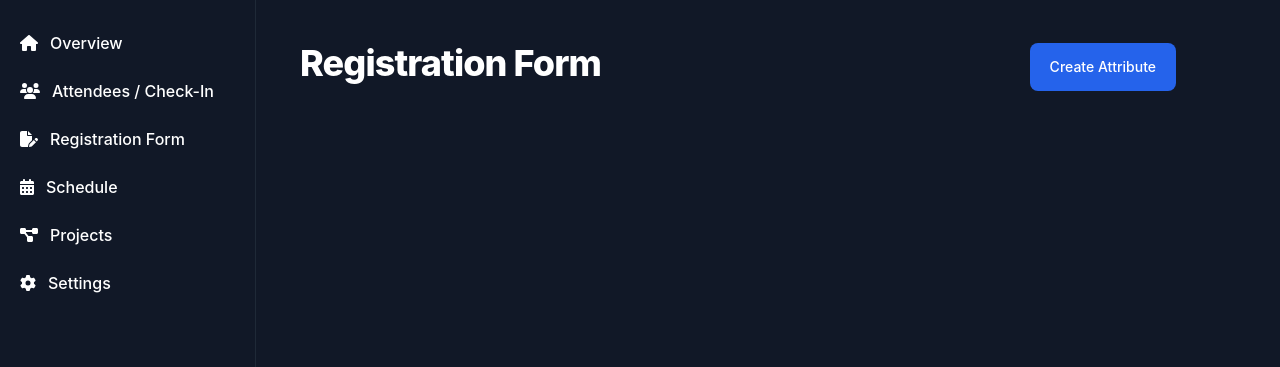
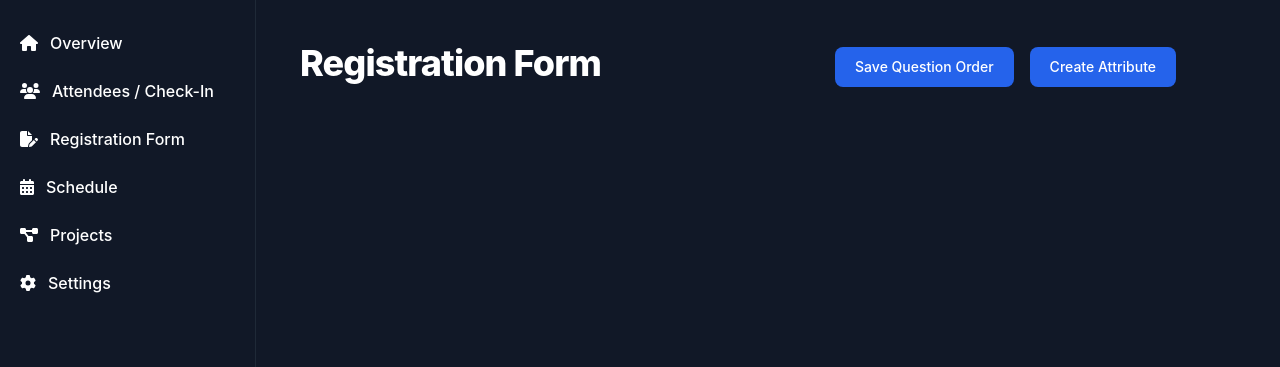
Before and after one commit to CoolCoderSJ/organizeAIO, a Flask app: template app/templates/registration_form.html in a window 1280 px wide. Shown: the part 53-420 px from the top of the page. Run offline with Flask 3, Linux system fonts and the light colour scheme; the template is opened without the code that fills it, so the values that code supplies are empty; the visitor is signed in with stand-in values (Sample User, id 1); some libraries are stand-ins or nearby versions.

Commit message:
add form ordering, bug fixes

```diff
--- a/app/routes/new_hackathon.py
+++ b/app/routes/new_hackathon.py
@@ -83,7 +83,7 @@ def new_hackathon():
     db.create_string_attribute(hackathon_id, "judging", "comment", 100, False, None)
 
     formField_name = db.create_document(hackathon_id, "registration_form", "unique()", {
-        "field_name": "Full Name",
+        "field_name": "name",
         "type": "text",
         "options": [],
         "placeholder": "Enter your full name",
@@ -91,7 +91,7 @@ def new_hackathon():
         "required": True,
     })
     formField_email = db.create_document(hackathon_id, "registration_form", "unique()", {
-        "field_name": "Email",
+        "field_name": "email",
         "type": "email",
         "options": [],
         "placeholder": "Enter your email",
--- a/app/templates/base.html
+++ b/app/templates/base.html
@@ -4,6 +4,10 @@
     <meta charset="UTF-8">
     <meta name="viewport" content="width=device-width, initial-scale=1.0">
     <title>{% block title %}{% endblock %} | organizeAIO</title>
+    <link href = "https://code.jquery.com/ui/1.10.4/themes/ui-lightness/jquery-ui.css"
+         rel = "stylesheet">
+    <script src = "https://code.jquery.com/jquery-1.10.2.js"></script>
+    <script src="https://code.jquery.com/ui/1.10.4/jquery-ui.js"></script>
     <link href="https://cdnjs.cloudflare.com/ajax/libs/flowbite/2.2.0/flowbite.min.css" rel="stylesheet" />
     <script src="https://cdn.tailwindcss.com"></script>
     <script>
--- a/app/templates/registration_form.html
+++ b/app/templates/registration_form.html
@@ -6,16 +6,40 @@
 <div class="mx-auto ml-[300px] max-w-screen mb-8 lg:mb-16 bg-gray-50 dark:bg-gray-900 flex justify-between mr-24">
     <h2 class="mb-4 text-4xl tracking-tight font-extrabold text-gray-900 dark:text-white">Registration Form</h2>
 
+    <div class="flex gap-2" style="align-items: center;">
+    <form method="post" action="/hackathon/{{ data['id'] }}/reorder">
+        <input type="hidden" name="order" id="order">
+    <button id="reorderButton" class="text-white bg-primary-700 hover:bg-primary-800 focus:ring-4 focus:ring-primary-300 font-medium rounded-lg text-sm px-5 py-2.5 mr-2 mb-2 dark:bg-primary-600 dark:hover:bg-primary-700 focus:outline-none dark:focus:ring-primary-800" type="submit">
+        Save Question Order
+    </button>
+    </form>
+
     <button id="createAttrButton" class="text-white bg-primary-700 hover:bg-primary-800 focus:ring-4 focus:ring-primary-300 font-medium rounded-lg text-sm px-5 py-2.5 mr-2 mb-2 dark:bg-primary-600 dark:hover:bg-primary-700 focus:outline-none dark:focus:ring-primary-800" type="button" data-drawer-target="create_attribute_drawer" data-drawer-show="create_attribute_drawer" aria-controls="create_attribute_drawer">
         Create Attribute
     </button>
     </div>
-<br><br>
+</div>
+<br>
 
-<div class="mx-auto ml-[300px] max-w-screen mb-8 lg:mb-16 bg-gray-50 dark:bg-gray-900">
+<script>
+    $(function() {
+            $('.sortable').sortable({
+               update: function(event, ui) {
+                  var productOrder = $(this).sortable('toArray').toString();
+                  console.log(productOrder);
+                  document.getElementById("order").value = productOrder;
+               }
+            });
+         });
+</script>
+
+<ul class="mx-auto ml-[300px] max-w-screen mb-8 lg:mb-16 bg-gray-50 dark:bg-gray-900 sortable">
     {% for item in form %}
+    <li id="{{ item['$id'] }}" style="list-style: none; align-items: center" class="border-primary-800 py-8 px-8 border w-[50%] mb-6 rounded-lg flex gap-8">
+        <i class="fa-solid fa-grip-vertical" style="color: white; cursor: grab;"></i>
+        <div>
             <h3 class="mb-4 text-3xl tracking-tight font-bold text-gray-900 dark:text-white">{{ item['placeholder'] }}</h3>
-    <div class="flex gap-4 mb-12">
+            <div class="flex gap-4">
                 <button id="editAttrButton" class="text-white bg-primary-700 hover:bg-primary-800 focus:ring-4 focus:ring-primary-300 font-medium rounded-lg text-sm px-5 py-2.5 mr-2 mb-2 dark:bg-primary-600 dark:hover:bg-primary-700 focus:outline-none dark:focus:ring-primary-800" type="button" data-modal-target="edit_q_drawer__{{ item['$id'] }}" data-modal-toggle="edit_q_drawer__{{ item['$id'] }}">
                     Edit Question
                 </button>
@@ -49,8 +73,10 @@
                         </div>
                     </div>
             </div>
+        </div>
+    </li>
     {% endfor %}
-</div>
+</ul>
 
 
 {% for item in form %}
@@ -157,7 +183,7 @@
 
             <div>
                 <label for="type" class="block mb-2 text-sm font-medium text-gray-900 dark:text-white">Question Type</label>
-                <select onchange="if (this.value == 'range' || this.value == 'radio') {document.getElementById('options_input').setAttribute('style', 'display: block'); document.getElementById('options_c').setAttribute('required', 'required')} else {document.getElementById('options_input').setAttribute('style', 'display: none'); document.getElementById('options_c').removeAttribute('required')}" name="type" id="type" class="bg-gray-50 border border-gray-300 text-gray-900 text-sm rounded-lg focus:ring-blue-500 focus:border-blue-500 block w-full p-2.5 dark:bg-gray-700 dark:border-gray-600 dark:placeholder-gray-400 dark:text-white dark:focus:ring-blue-500 dark:focus:border-blue-500">
+                <select onchange="if (this.value == 'range' || this.value == 'radio') {document.getElementById('options_input_c').setAttribute('style', 'display: block'); document.getElementById('options_c').setAttribute('required', 'required')} else {document.getElementById('options_input_c').setAttribute('style', 'display: none'); document.getElementById('options_c').removeAttribute('required')}" name="type" id="type" class="bg-gray-50 border border-gray-300 text-gray-900 text-sm rounded-lg focus:ring-blue-500 focus:border-blue-500 block w-full p-2.5 dark:bg-gray-700 dark:border-gray-600 dark:placeholder-gray-400 dark:text-white dark:focus:ring-blue-500 dark:focus:border-blue-500">
                 <option value="text" selected>Text Input</option>
                 <option value="color">Color Input</option>
                 <option value="date">Date Input</option>
@@ -172,7 +198,7 @@
                 </select>
             </div>
 
-            <div id="options_input" style="display: none;">
+            <div id="options_input_c" style="display: none;">
                 <label for="options" class="block mb-2 text-sm font-medium text-gray-900 dark:text-white">For Radio/MCQ Inputs: Write the options you want separated by a comma. <br>For range inputs: write min,max where min and max are numbers that the range should fit. For example: 1, 5 would let participants pick a number from 1 to 5.</label>
                 <input type="text" name="options" id="options_c" class="bg-gray-50 border border-gray-300 text-gray-900 text-sm rounded-lg focus:ring-primary-600 focus:border-primary-600 block w-full p-2.5 dark:bg-gray-700 dark:border-gray-600 dark:placeholder-gray-400 dark:text-white dark:focus:ring-primary-500 dark:focus:border-primary-500" placeholder="Options" required="">
             </div>
```
Also changed, not shown: app/routes/registration_form.py (+28 -2 lines). Lines whose indentation alone changed are shown as unchanged.
